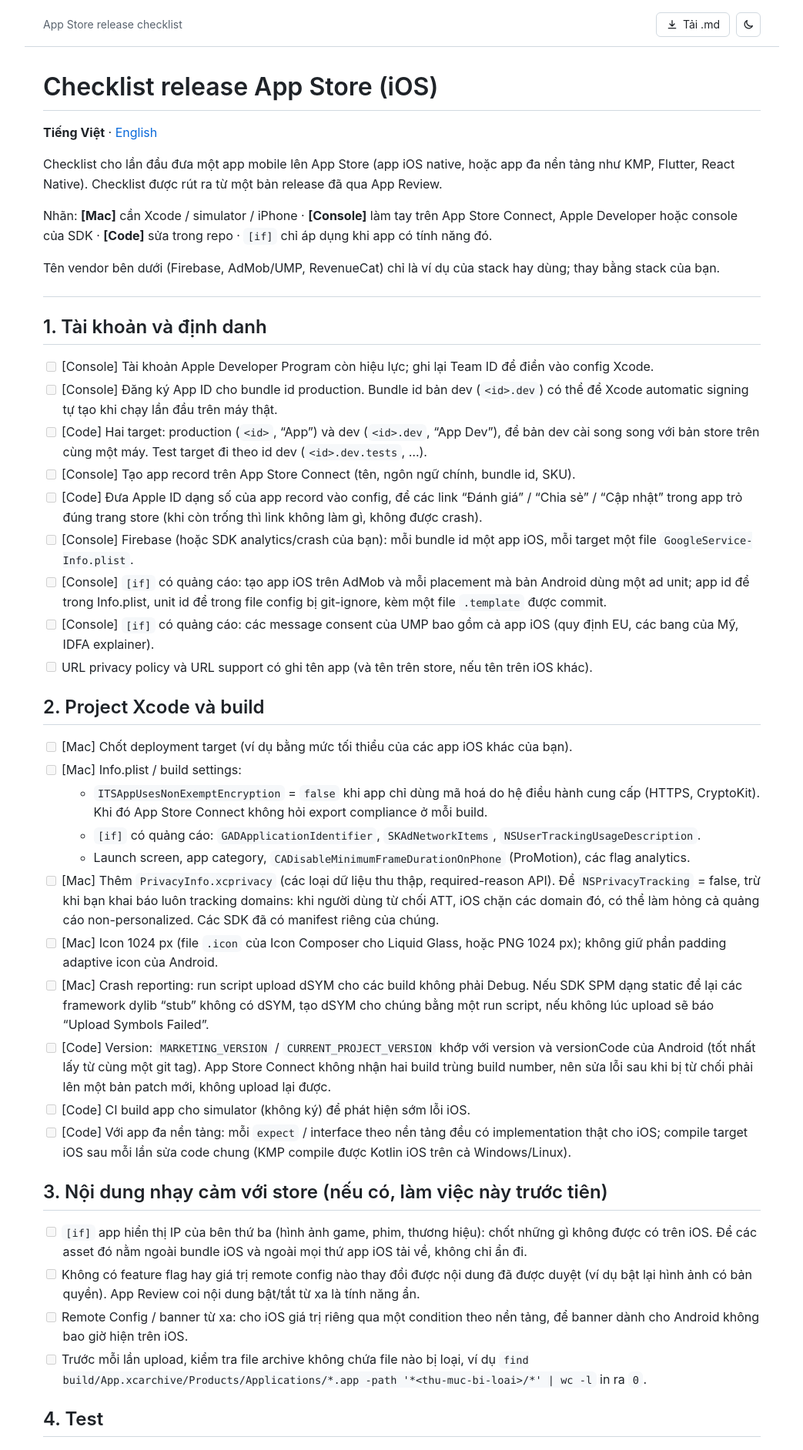
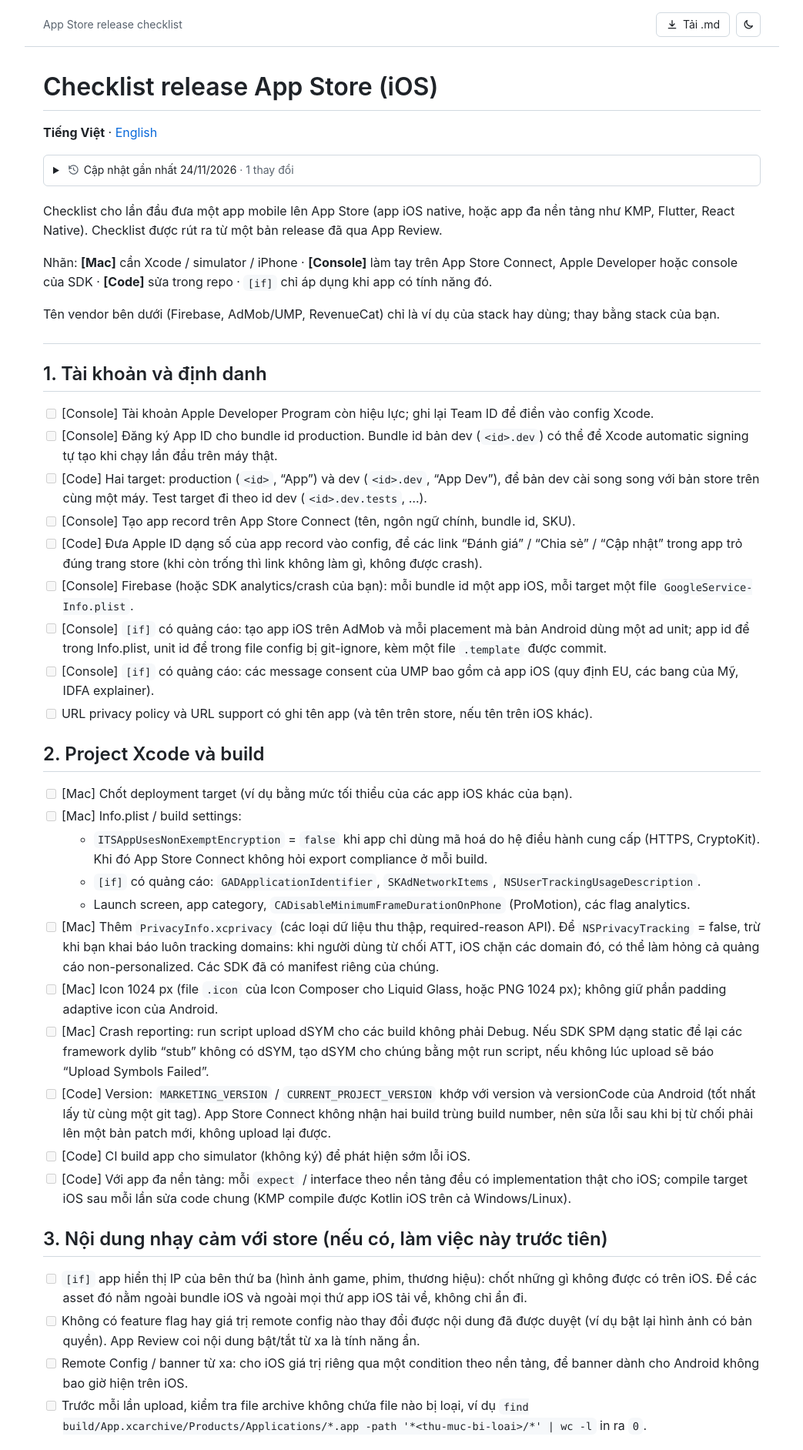
Before and after one commit to tranleo148/app-store-release-checklist, a Jekyll site: the page built from index.md, in a window 1280 px wide. Shown: the top 1884 px of the page at 77% size, without its empty margins (118-1161 px from the left). Built offline with Jekyll 4.4.1, drawn with Linux system fonts in a browser that asks for light colours; our own code applies the rules of GitHub Pages for plain Markdown files.

Commit message:
Add a changelog: recent changes under each page title and a full changelog page

```diff
--- /dev/null
+++ b/_includes/changelog-list.html
@@ -0,0 +1,31 @@
+{%- comment -%}
+  Changelog entries from _data/changelog.yml, newest first.
+  Params: limit (optional) = how many entries to show.
+  Uses lang, date_format and home_url assigned by the layout.
+{%- endcomment -%}
+{%- assign entries = site.data.changelog -%}
+{%- if include.limit -%}
+  {%- assign entries = entries | slice: 0, include.limit -%}
+{%- endif -%}
+<ul class="changelog">
+  {%- for entry in entries -%}
+    {%- case entry.type -%}
+      {%- when "added" -%}{%- if lang == "en" -%}{%- assign type_label = "Added" -%}{%- else -%}{%- assign type_label = "Thêm" -%}{%- endif -%}
+      {%- when "changed" -%}{%- if lang == "en" -%}{%- assign type_label = "Changed" -%}{%- else -%}{%- assign type_label = "Sửa" -%}{%- endif -%}
+      {%- when "fixed" -%}{%- if lang == "en" -%}{%- assign type_label = "Fixed" -%}{%- else -%}{%- assign type_label = "Sửa lỗi" -%}{%- endif -%}
+      {%- when "removed" -%}{%- if lang == "en" -%}{%- assign type_label = "Removed" -%}{%- else -%}{%- assign type_label = "Bỏ" -%}{%- endif -%}
+      {%- else -%}{%- assign type_label = entry.type -%}
+    {%- endcase -%}
+    {%- assign text = entry[lang] | default: entry.en -%}
+    <li>
+      <time datetime="{{ entry.date | date: '%Y-%m-%d' }}">{{ entry.date | date: date_format }}</time>
+      <span class="tag tag-{{ entry.type }}">{{ type_label }}</span>
+      <span class="change">
+        {{- text | markdownify | remove: '<p>' | remove: '</p>' | strip -}}
+        {%- if entry.anchor and entry.anchor[lang] %}
+          <a href="{{ home_url }}#{{ entry.anchor[lang] }}">§{{ entry.anchor[lang] | split: '-' | first }}</a>
+        {%- endif -%}
+      </span>
+    </li>
+  {%- endfor -%}
+</ul>
--- a/_layouts/default.html
+++ b/_layouts/default.html
@@ -1,16 +1,28 @@
 <!DOCTYPE html>
-{%- if page.path == "en.md" -%}
+{%- if page.lang == "en" or page.path == "en.md" -%}
   {%- assign lang = "en" -%}
   {%- assign download_label = "Download .md" -%}
   {%- assign theme_label = "Switch light or dark theme" -%}
   {%- assign credit_label = "Written by" -%}
   {%- assign feedback_label = "Feedback on GitHub" -%}
+  {%- assign changelog_label = "Changelog" -%}
+  {%- assign latest_label = "Last updated" -%}
+  {%- assign all_changes_label = "See all changes" -%}
+  {%- assign date_format = "%b %-d, %Y" -%}
+  {%- assign home_url = '/en.html' | relative_url -%}
+  {%- assign changelog_url = '/changelog-en.html' | relative_url -%}
 {%- else -%}
   {%- assign lang = "vi" -%}
   {%- assign download_label = "Tải .md" -%}
   {%- assign theme_label = "Đổi giao diện sáng hoặc tối" -%}
   {%- assign credit_label = "Biên soạn bởi" -%}
   {%- assign feedback_label = "Góp ý trên GitHub" -%}
+  {%- assign changelog_label = "Lịch sử thay đổi" -%}
+  {%- assign latest_label = "Cập nhật gần nhất" -%}
+  {%- assign all_changes_label = "Xem tất cả thay đổi" -%}
+  {%- assign date_format = "%d/%m/%Y" -%}
+  {%- assign home_url = '/' | relative_url -%}
+  {%- assign changelog_url = '/changelog.html' | relative_url -%}
 {%- endif -%}
 {%- assign repo = site.github.repository_nwo -%}
 <html lang="{{ lang }}">
@@ -34,12 +46,14 @@
   <header class="toolbar">
     <a class="site-name" href="{{ '/' | relative_url }}">{{ site.title }}</a>
     <div class="actions">
+      {%- unless page.changelog %}
       <a class="btn" id="download-md"
          href="https://raw.githubusercontent.com/{{ repo }}/main/{{ page.path }}"
          download="app-store-release-checklist-{{ lang }}.md">
         <svg viewBox="0 0 24 24" aria-hidden="true"><path d="M12 4v11m0 0l-4.5-4.5M12 15l4.5-4.5M5 19h14"/></svg>
         <span>{{ download_label }}</span>
       </a>
+      {%- endunless %}
       <button class="btn icon-only" id="theme-toggle" type="button" aria-label="{{ theme_label }}" title="{{ theme_label }}">
         <svg class="icon-moon" viewBox="0 0 24 24" aria-hidden="true"><path d="M20 14.5A8 8 0 0 1 9.5 4a8 8 0 1 0 10.5 10.5z"/></svg>
         <svg class="icon-sun" viewBox="0 0 24 24" aria-hidden="true"><circle cx="12" cy="12" r="4"/><path d="M12 2v2m0 16v2M4.9 4.9l1.4 1.4m11.4 11.4l1.4 1.4M2 12h2m16 0h2M4.9 19.1l1.4-1.4M17.7 6.3l1.4-1.4"/></svg>
@@ -48,12 +62,48 @@
   </header>
 
   <main class="markdown-body">
+    {%- assign show_box = true -%}
+    {%- if page.changelog or site.data.changelog == nil or site.data.changelog.size == 0 -%}
+      {%- assign show_box = false -%}
+    {%- endif -%}
+    {%- unless content contains '</p>' -%}{%- assign show_box = false -%}{%- endunless -%}
+    {%- if show_box == false %}
     {{ content }}
+    {%- else %}
+    {%- comment -%}
+      Checklist pages: the recent-changes box goes right after the first paragraph
+      (the title and the language switch).
+    {%- endcomment -%}
+    {%- assign intro = content | split: '</p>' | first | append: '</p>' -%}
+    {%- assign latest = site.data.changelog | first -%}
+    {%- assign latest_day = latest.date | date: '%Y-%m-%d' -%}
+    {%- assign latest_count = 0 -%}
+    {%- for entry in site.data.changelog -%}
+      {%- assign day = entry.date | date: '%Y-%m-%d' -%}
+      {%- if day == latest_day -%}{%- assign latest_count = latest_count | plus: 1 -%}{%- endif -%}
+    {%- endfor -%}
+    {%- if lang == "en" -%}
+      {%- if latest_count == 1 -%}{%- assign count_label = "1 change" -%}{%- else -%}{%- assign count_label = latest_count | append: " changes" -%}{%- endif -%}
+    {%- else -%}
+      {%- assign count_label = latest_count | append: " thay đổi" -%}
+    {%- endif %}
+    {{ intro }}
+    <details class="recent-changes">
+      <summary>
+        <svg viewBox="0 0 24 24" aria-hidden="true"><path d="M12 8v4l3 2M3.05 11a9 9 0 1 1 .5 4M3 4v5h5"/></svg>
+        {{ latest_label }} {{ latest.date | date: date_format }} <span class="muted">· {{ count_label }}</span>
+      </summary>
+      {% include changelog-list.html limit=5 %}
+      <a class="all-changes" href="{{ changelog_url }}">{{ all_changes_label }} →</a>
+    </details>
+    {{ content | remove_first: intro }}
+    {%- endif %}
   </main>
 
   <footer class="site-footer">
     <span>{{ credit_label }} <a href="{{ site.author.url }}">{{ site.author.name }}</a></span>
     <span>© {{ site.copyright_year }} {{ site.author.name }}</span>
+    <a href="{{ changelog_url }}">{{ changelog_label }}</a>
     <a href="https://github.com/{{ repo }}">{{ feedback_label }}</a>
   </footer>
 
--- a/assets/css/site.css
+++ b/assets/css/site.css
@@ -9,6 +9,9 @@
   --link: #0969da;
   --code-bg: #f6f8fa;
   --hover: #eff2f5;
+  --green: #1a7f37;
+  --amber: #9a6700;
+  --red: #d1242f;
   --moon: block;
   --sun: none;
 }
@@ -23,6 +26,9 @@
     --link: #4493f8;
     --code-bg: #151b23;
     --hover: #212830;
+    --green: #3fb950;
+    --amber: #d29922;
+    --red: #f85149;
     --moon: none;
     --sun: block;
   }
@@ -37,6 +43,9 @@
   --link: #4493f8;
   --code-bg: #151b23;
   --hover: #212830;
+  --green: #3fb950;
+  --amber: #d29922;
+  --red: #f85149;
   --moon: none;
   --sun: block;
 }
@@ -117,6 +126,59 @@ ul.task-list > li.task-list-item { list-style: none; }
 .task-list-item-checkbox { margin: 0 0.5em 0.2em 0; vertical-align: middle; }
 ul.task-list > li.task-list-item > .task-list-item-checkbox { margin-left: -1.6em; }
 
+/* Changelog: the recent-changes box on checklist pages and the full list on the changelog pages */
+.recent-changes {
+  margin: 0 0 20px;
+  padding: 8px 12px;
+  border: 1px solid var(--border);
+  border-radius: 6px;
+  font-size: 14px;
+}
+.recent-changes summary { cursor: pointer; }
+.recent-changes summary svg,
+.recent-changes summary .muted { color: var(--muted); }
+.recent-changes summary svg {
+  width: 15px;
+  height: 15px;
+  margin: 0 2px 0 4px;
+  vertical-align: -2px;
+  fill: none;
+  stroke: currentColor;
+  stroke-width: 2;
+  stroke-linecap: round;
+  stroke-linejoin: round;
+}
+.recent-changes[open] summary { margin-bottom: 8px; }
+.recent-changes .changelog { margin: 0 0 8px; }
+.all-changes { display: inline-block; margin: 0 0 2px; }
+
+.changelog { list-style: none; padding-left: 0; }
+.changelog li {
+  display: grid;
+  grid-template-columns: auto auto minmax(0, 1fr);
+  gap: 4px 10px;
+  align-items: baseline;
+}
+.changelog li + li { margin-top: 6px; }
+.changelog time { color: var(--muted); white-space: nowrap; font-variant-numeric: tabular-nums; }
+.tag {
+  padding: 0 8px;
+  border: 1px solid currentColor;
+  border-radius: 2em;
+  font-size: 12px;
+  line-height: 1.6;
+  white-space: nowrap;
+}
+.tag-added { color: var(--green); }
+.tag-changed { color: var(--link); }
+.tag-fixed { color: var(--amber); }
+.tag-removed { color: var(--red); }
+
+@media (max-width: 600px) {
+  .changelog li { grid-template-columns: auto minmax(0, 1fr); }
+  .changelog .change { grid-column: 1 / -1; }
+}
+
 /* Footer: credit and copyright */
 .site-footer {
   max-width: 980px;
```
Also changed, not shown: AGENTS.md (+11 -0 lines), _data/changelog.yml (added, +23 -0 lines), README.md, changelog-en.md (added), changelog.md (added).
